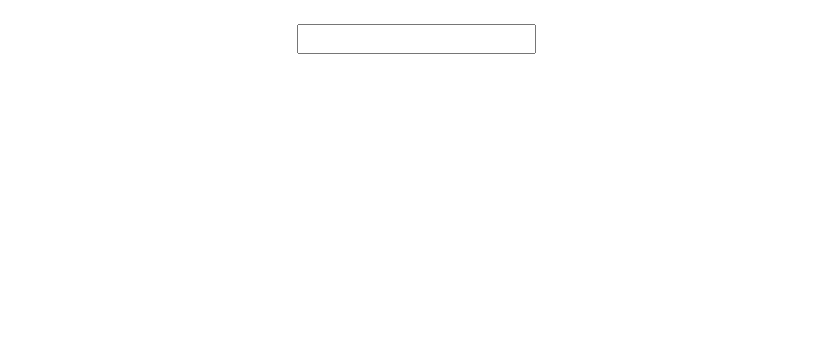
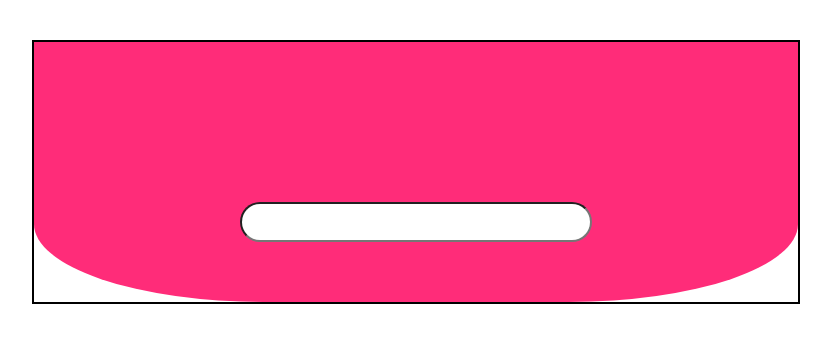
Before and after one commit to Braeae/react-dictionary-app, a React (Create React App) app: page / in a window 1280 px wide. Shown: the top 342 px of the page, without its empty margins (224-1055 px from the left). Built offline with nearby package versions, Linux system fonts and the light colour scheme.

Commit message:
Styling added

```diff
--- a/src/App.css
+++ b/src/App.css
@@ -1,16 +1,5 @@
 .App {
   text-align: center;
-}
-
-.App-logo {
-  height: 40vmin;
-  pointer-events: none;
-}
-
-@media (prefers-reduced-motion: no-preference) {
-  .App-logo {
-    animation: App-logo-spin infinite 20s linear;
-  }
 }
 
 .App-header {
@@ -35,3 +24,10 @@
     transform: rotate(360deg);
   }
 }
+.App .container {
+  align-self: center;
+  border: 2px solid black;
+  width: 60%;
+  margin-top: 40px;
+  padding: 0;
+}
--- a/src/App.js
+++ b/src/App.js
@@ -5,7 +5,9 @@ import "bootstrap/dist/css/bootstrap.min.css";
 function App() {
   return (
     <div className="App">
-      <Dictionary />
+      <div className="container">
+        <Dictionary />
+      </div>
     </div>
   );
 }
--- a/src/Dictionary.css
+++ b/src/Dictionary.css
@@ -0,0 +1,29 @@
+.Dictionary .Search-Form {
+  background-color: #ff2c79;
+  margin: 0 auto;
+  padding-top: 160px;
+  padding-bottom: 60px;
+  padding-left: 30px;
+  padding-right: 30px;
+  border-bottom-left-radius: 30%;
+  border-bottom-right-radius: 30%;
+}
+
+.Dictionary section {
+  background: rgba(243, 241, 241, 0.726);
+  border: 1px solid black;
+  border-radius: 12px;
+  margin: 20px auto;
+  padding: 20px;
+  box-shadow: 4px;
+}
+
+.Dictionary input {
+  border-radius: 20px;
+  height: 40px;
+  width: 50%;
+  padding-left: 12px;
+  padding-right: 6px;
+  outline: none;
+  font-size: 20px;
+}
--- a/src/Dictionary.js
+++ b/src/Dictionary.js
@@ -4,7 +4,7 @@ import Results from "./Results";
 import "./Dictionary.css";
 
 function Dictionary() {
-  let [word, setWord] = useState(null);
+  let [word, setWord] = useState("laugh");
   let [results, setResults] = useState(null);
 
   function search(event) {
@@ -24,7 +24,7 @@ function Dictionary() {
 
   return (
     <div className="Dictionary">
-      <form className="Search-Form mt-4" onSubmit={search}>
+      <form className="Search-Form" onSubmit={search}>
         <input type="search" onChange={changeWord}></input>
       </form>
 
--- /dev/null
+++ b/src/Meanings.css
@@ -0,0 +1,6 @@
+.Meanings p {
+  color: black;
+  font-size: 18px;
+  line-height: 1.4;
+  text-align: left;
+}
--- a/src/Meanings.js
+++ b/src/Meanings.js
@@ -1,4 +1,6 @@
 import React from "react";
+import "./Dictionary.css";
+import "./Meanings.css";
 import Synonyms from "./Synonyms";
 
 function Meanings(props) {
@@ -11,9 +13,8 @@ function Meanings(props) {
 
       {props.meanings.definitions.map(function (definition, index) {
         return (
-          <div key={index}>
+          <div className="Defintions" key={index}>
             <p>
-              <strong>Definition: </strong>
               {definition.definition}
 
               <br />
--- a/src/Phonetic.js
+++ b/src/Phonetic.js
@@ -1,16 +1,17 @@
 import React from "react";
+import "./Dictionary.css";
 
 function Phonetic(props) {
   console.log(props.phonetic);
 
   if (props.phonetic.audio) {
     return (
-      <div className="Phonetic">
+      <span className="Phonetic">
         <a href={props.phonetic.audio} target="_blank" rel="noreferrer">
           Listen{" "}
-        </a>
+        </a>{" "}
         <p>{props.phonetic.text}</p>
-      </div>
+      </span>
     );
   } else {
     return <p>{props.phonetic.text}</p>;
--- /dev/null
+++ b/src/Results.css
@@ -0,0 +1,3 @@
+h2 {
+  text-transform: capitalize;
+}
--- a/src/Results.js
+++ b/src/Results.js
@@ -1,29 +1,34 @@
 import React from "react";
+import "./Dictionary.css";
+import "./Results.css";
 import Meanings from "./Meanings";
 import Phonetic from "./Phonetic";
 
 function Results(props) {
   console.log(props.results);
 
-  if (props.results !== null) {
+  if (props.results) {
     return (
       <div>
+        <section>
           <h2>{props.results.word}</h2>
 
           {props.results.phonetics.map(function (phonetic, index) {
             return (
-            <div key={index}>
+              <span key={index}>
                 <Phonetic phonetic={phonetic} />
-            </div>
+              </span>
             );
           })}
-
+        </section>
         <br />
 
         {props.results.meanings.map(function (meanings, index) {
           return (
             <div key={index}>
+              <section>
                 <Meanings meanings={meanings} />
+              </section>
             </div>
           );
         })}
--- a/src/Synonyms.js
+++ b/src/Synonyms.js
@@ -4,7 +4,6 @@ function Synonyms(props) {
   if (props.synonyms) {
     return (
       <div className="Synonyms">
-        <strong>Synonyms: </strong>
         {props.synonyms.map(function (synonym, index) {
           return <span key={index}>{synonym} </span>;
         })}
```
Also changed, not shown: src/Phonetic.css (added). Lines whose indentation alone changed are shown as unchanged.
